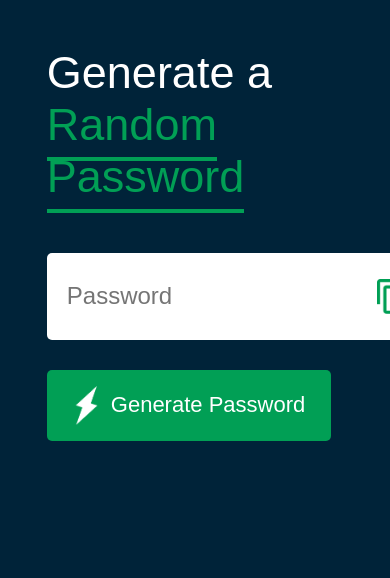
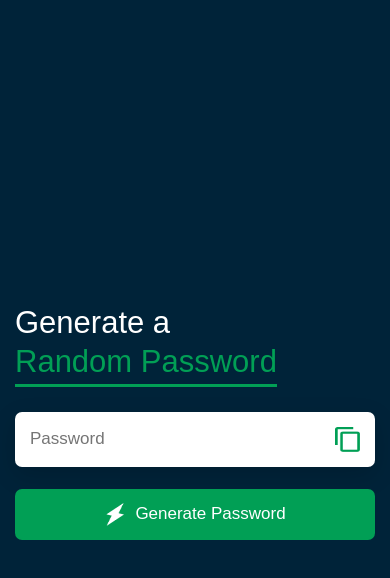
Before and after one commit to NileshPadalwar/RandomPassword-Generator, a plain HTML site: page index.html in a window 390 px wide. Drawn offline with Linux system fonts and the light colour scheme.

Commit message:
added responsiveness to support all devices

```diff
--- a/index.html
+++ b/index.html
@@ -1,22 +1,23 @@
-<!DOCTYPE html>
+<!doctype html>
 <html lang="en">
   <head>
-    <meta charset="UTF-8">
-    <meta name="viewport" content="width=device-width, initial-scale=1.0">
+    <meta charset="UTF-8" />
+    <meta name="viewport" content="width=device-width, initial-scale=1.0" />
     <title>Random Password Generator</title>
-    <link rel="stylesheet" href="style.css">
+    <link rel="stylesheet" href="style.css" />
   </head>
   <body>
     <div class="container">
-        <h1>Generate a<br><span> Random Password</span></h1>
+      <h1>Generate a<br /><span> Random Password</span></h1>
       <div class="display">
-            <input type="text" id="Password" placeholder="Password">
-            <img src="images/copy.png" onclick="copyPassword()">
+        <input type="text" id="Password" placeholder="Password" />
+        <img src="images/copy.png" onclick="copyPassword()" />
       </div>
-        <button onclick="createpassword()"> <img src="images/generate.png" alt="">Generate Password</button>
+      <button onclick="createpassword()">
+        <img src="images/generate.png" alt="" />Generate Password
+      </button>
     </div>
 
     <script src="script.js"></script>
-
   </body>
 </html>
--- a/style.css
+++ b/style.css
@@ -1,72 +1,250 @@
-*{
+* {
   margin: 0;
   padding: 0;
-    font-family: 'Poppins',sans-serif;
   box-sizing: border-box;
+  font-family: "Poppins", sans-serif;
 }
 
-body{
+body {
+  min-height: 100vh;
   background: #002339;
-    color: #fff;
+  color: #ffffff;
+
+  display: flex;
+  align-items: center;
+  justify-content: center;
+
+  padding: 40px 20px;
 }
-.container{
-    margin: 12%;
-    width: 90%;
+
+.container {
+  width: 100%;
   max-width: 700px;
 }
 
-.display{
-    width: 100%;
-    margin-top: 50px;
-    margin-bottom: 30px;
-    background: #fff;
-    color: #333;
-    display: flex;
-    align-items: center;
-    justify-content: space-between;
-    padding: 26px 20px;
-    border-radius: 5px;
+.container h1 {
+  font-weight: 500;
+  font-size: 45px;
+  line-height: 1.2;
 }
 
-.container h1{
-    font-weight: 500;
-    font-size: 45px;
-
-}
-
-.container h1 span{
+.container h1 span {
   color: #019f55;
   border-bottom: 4px solid #019f55;
   padding-bottom: 7px;
 }
 
-.display img{
-    width: 30px;
-    cursor: pointer;
+.display {
+  width: 100%;
+
+  margin-top: 45px;
+  margin-bottom: 30px;
+
+  background: #ffffff;
+  color: #333333;
+
+  display: flex;
+  align-items: center;
+  justify-content: space-between;
+
+  padding: 20px;
+  border-radius: 8px;
+
+  box-shadow: 0 8px 25px rgba(0, 0, 0, 0.15);
 }
 
-.display input{
-    border: 0;
-    outline: 0;
+.display input {
+  width: 100%;
+  min-width: 0;
+
+  border: none;
+  outline: none;
+
+  background: transparent;
+  color: #333333;
+
   font-size: 24px;
+  padding-right: 15px;
 }
 
-.container button img{
+.display img {
+  width: 30px;
+  height: 30px;
+
+  flex-shrink: 0;
+
+  cursor: pointer;
+
+  transition: transform 0.2s ease;
+}
+
+.display img:hover {
+  transform: scale(1.1);
+}
+
+.container button {
+  border: none;
+  outline: none;
+
+  background: #019f55;
+  color: #ffffff;
+
+  font-size: 22px;
+  font-weight: 400;
+
+  display: inline-flex;
+  align-items: center;
+  justify-content: center;
+
+  padding: 15px 24px;
+
+  border-radius: 8px;
+
+  cursor: pointer;
+
+  transition: all 0.3s ease;
+}
+
+.container button:hover {
+  background: #017f46;
+  transform: translateY(-2px);
+  box-shadow: 0 6px 15px rgba(1, 159, 85, 0.3);
+}
+
+.container button:active {
+  transform: translateY(0);
+}
+
+.container button img {
   width: 28px;
+  height: 28px;
+
   margin-right: 10px;
 }
 
-.container button{
-    border: 0;
-    outline: 0;
-    background: #019f55;
-    color: #fff;
-    font-size: 22px;
-    font-weight: 300;
-    display: flex;
-    align-items: center;
-    justify-content: center;
-    padding: 16px 26px;
-    border-radius: 5px;
-    cursor: pointer;
+/* =================================
+TABLET
+================================= */
+
+@media screen and (max-width: 768px) {
+  body {
+    padding: 30px 20px;
   }
+
+  .container {
+    max-width: 600px;
+  }
+
+  .container h1 {
+    font-size: 38px;
+  }
+
+  .display {
+    margin-top: 35px;
+    padding: 18px;
+  }
+
+  .display input {
+    font-size: 20px;
+  }
+
+  .container button {
+    font-size: 19px;
+    padding: 14px 20px;
+  }
+
+  .container button img {
+    width: 25px;
+    height: 25px;
+  }
+}
+
+/* =================================
+MOBILE
+================================= */
+
+@media screen and (max-width: 480px) {
+  body {
+    padding: 25px 15px;
+  }
+
+  .container {
+    width: 100%;
+  }
+
+  .container h1 {
+    font-size: 31px;
+    line-height: 1.25;
+  }
+
+  .container h1 span {
+    border-bottom-width: 3px;
+    padding-bottom: 5px;
+  }
+
+  .display {
+    margin-top: 30px;
+    margin-bottom: 22px;
+    padding: 15px;
+    border-radius: 7px;
+  }
+
+  .display input {
+    font-size: 17px;
+  }
+
+  .display img {
+    width: 25px;
+    height: 25px;
+  }
+
+  .container button {
+    width: 100%;
+    font-size: 17px;
+    padding: 14px 15px;
+    border-radius: 7px;
+  }
+
+  .container button img {
+    width: 23px;
+    height: 23px;
+    margin-right: 8px;
+  }
+
+  /* =================================
+SMALL MOBILE
+================================= */
+
+  @media screen and (max-width: 320px) {
+    body {
+      padding: 20px 12px;
+    }
+
+    .container h1 {
+      font-size: 27px;
+    }
+
+    .display {
+      padding: 12px;
+    }
+
+    .display input {
+      font-size: 15px;
+    }
+
+    .display img {
+      width: 22px;
+      height: 22px;
+    }
+
+    .container button {
+      font-size: 15px;
+      padding: 12px;
+    }
+
+    .container button img {
+      width: 20px;
+      height: 20px;
+    }
+  }
+}
```
Lines whose indentation alone changed are shown as unchanged.
